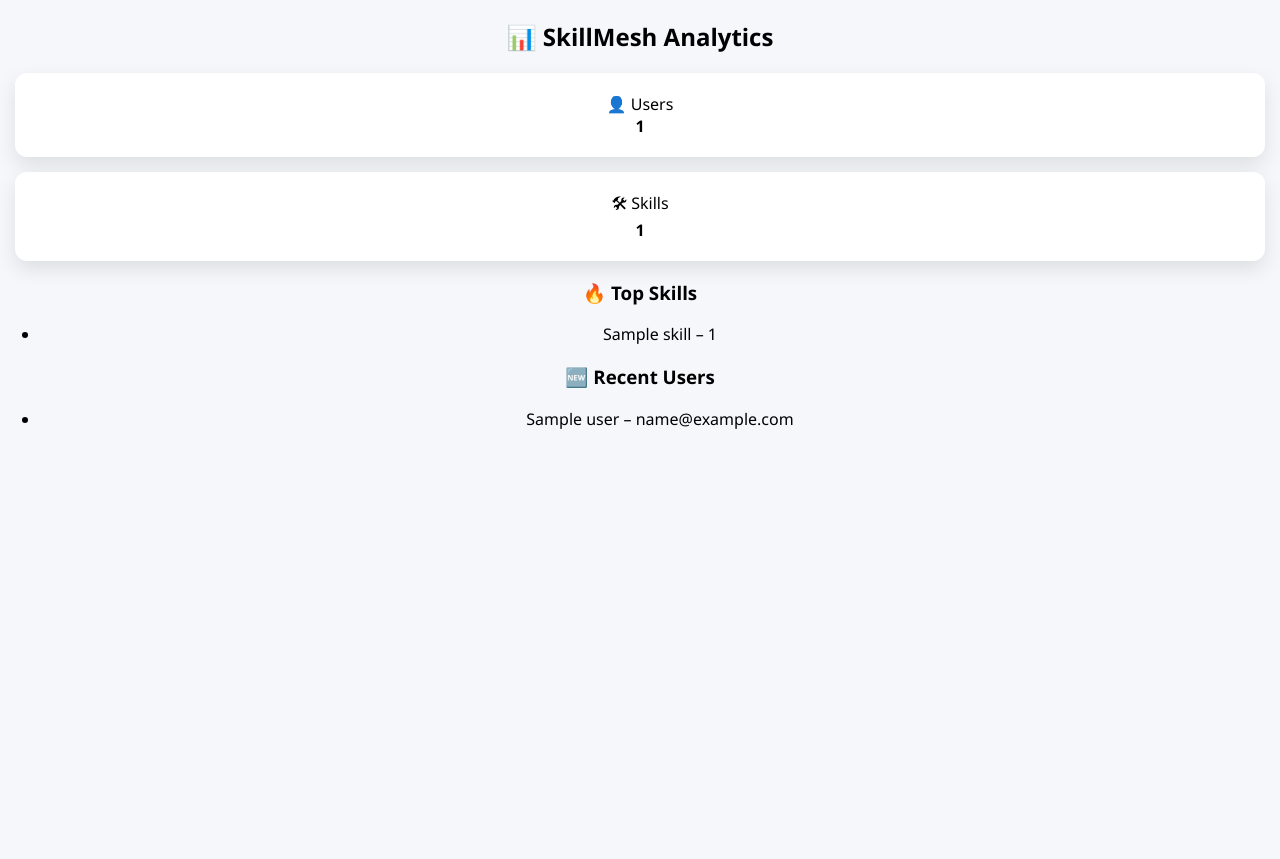
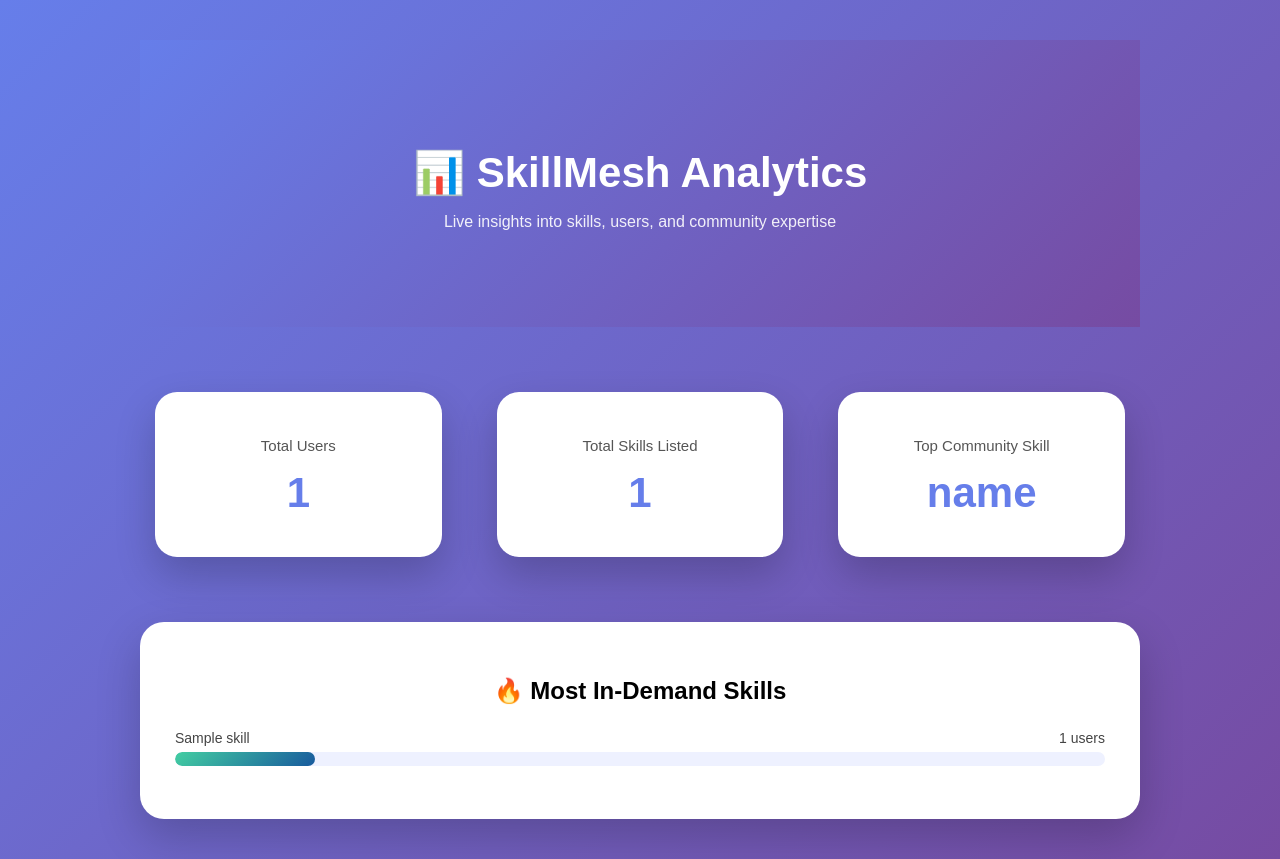
Before and after one commit to Ashith3004/Cognexia, a Flask app: template skillmesh-cognexia/templates/dashboard.html in a window 1280 px wide. Before the commit the page ends 429 px from the top, so only its background shows below. Run offline with Flask 3, Linux system fonts and the light colour scheme; the template is opened without the code that fills it: most values are stand-ins (such as "Sample title", 1, 10 or a date in 2020); parts of the project's set-up code (start-up, migrations or seed data) failed here and were passed over.

Commit message:
Update dashboard.html

```diff
--- a/skillmesh-cognexia/templates/dashboard.html
+++ b/skillmesh-cognexia/templates/dashboard.html
@@ -1,31 +1,172 @@
 <!DOCTYPE html>
-<html>
+<html lang="en">
 <head>
-  <title>Analytics Dashboard</title>
-  <link rel="stylesheet" href="/static/css/style.css">
+    <meta charset="UTF-8">
+    <title>Analytics Dashboard | SkillMesh</title>
+    <link rel="stylesheet" href="/static/css/style.css">
+
+    <style>
+        body {
+            background: linear-gradient(135deg, #667eea, #764ba2);
+            min-height: 100vh;
+            font-family: 'Poppins', sans-serif;
+        }
+
+        .container {
+            max-width: 1000px;
+            margin: auto;
+            padding: 40px 20px;
+        }
+
+        .hero {
+            text-align: center;
+            color: white;
+            margin-bottom: 50px;
+        }
+
+        .hero h1 {
+            font-size: 42px;
+            margin-bottom: 10px;
+        }
+
+        .hero p {
+            opacity: 0.9;
+            font-size: 16px;
+        }
+
+        .stats {
+            display: grid;
+            grid-template-columns: repeat(auto-fit, minmax(220px, 1fr));
+            gap: 25px;
+            margin-bottom: 50px;
+        }
+
+        .stat-card {
+            background: white;
+            border-radius: 22px;
+            padding: 30px;
+            text-align: center;
+            box-shadow: 0 18px 40px rgba(0,0,0,0.2);
+            animation: fadeUp 0.5s ease;
+        }
+
+        .stat-card h2 {
+            font-size: 42px;
+            color: #667eea;
+            margin: 10px 0;
+        }
+
+        .stat-card p {
+            color: #555;
+            font-size: 15px;
+        }
+
+        .section {
+            background: white;
+            border-radius: 24px;
+            padding: 35px;
+            box-shadow: 0 18px 45px rgba(0,0,0,0.2);
+            animation: fadeUp 0.6s ease;
+        }
+
+        .section h2 {
+            margin-bottom: 25px;
+        }
+
+        .skill-bar {
+            margin-bottom: 18px;
+        }
+
+        .skill-label {
+            display: flex;
+            justify-content: space-between;
+            margin-bottom: 6px;
+            font-size: 14px;
+            color: #444;
+        }
+
+        .bar {
+            width: 100%;
+            height: 14px;
+            background: #eef1ff;
+            border-radius: 10px;
+            overflow: hidden;
+        }
+
+        .fill {
+            height: 100%;
+            border-radius: 10px;
+            background: linear-gradient(135deg, #43cea2, #185a9d);
+            animation: grow 1s ease;
+        }
+
+        @keyframes fadeUp {
+            from {opacity:0; transform: translateY(25px);}
+            to {opacity:1; transform: translateY(0);}
+        }
+
+        @keyframes grow {
+            from {width:0;}
+        }
+    </style>
 </head>
+
 <body>
 
-<h2>📊 SkillMesh Analytics</h2>
+<div class="container">
 
-<div class="stats">
-  <div class="stat-card">👤 Users<br><b>{{ total_users }}</b></div>
-  <div class="stat-card">🛠 Skills<br><b>{{ total_skills }}</b></div>
+    <!-- HERO -->
+    <div class="hero">
+        <h1>📊 SkillMesh Analytics</h1>
+        <p>Live insights into skills, users, and community expertise</p>
+    </div>
+
+    <!-- STATS -->
+    <div class="stats">
+        <div class="stat-card">
+            <p>Total Users</p>
+            <h2>{{ total_users }}</h2>
+        </div>
+
+        <div class="stat-card">
+            <p>Total Skills Listed</p>
+            <h2>{{ top_skills | length }}</h2>
+        </div>
+
+        <div class="stat-card">
+            <p>Top Community Skill</p>
+            <h2>
+                {% if top_skills %}
+                    {{ top_skills.keys() | list | first }}
+                {% else %}
+                    —
+                {% endif %}
+            </h2>
+        </div>
+    </div>
+
+    <!-- TOP SKILLS -->
+    <div class="section">
+        <h2>🔥 Most In-Demand Skills</h2>
+
+        {% if top_skills %}
+            {% for skill, count in top_skills.items() %}
+            <div class="skill-bar">
+                <div class="skill-label">
+                    <span>{{ skill }}</span>
+                    <span>{{ count }} users</span>
+                </div>
+                <div class="bar">
+                    <div class="fill" style="width: {{ count * 15 }}%;"></div>
+                </div>
+            </div>
+            {% endfor %}
+        {% else %}
+            <p>No data available yet.</p>
+        {% endif %}
+    </div>
+
 </div>
-
-<h3>🔥 Top Skills</h3>
-<ul>
-  {% for skill, count in top_skills %}
-    <li>{{ skill }} – {{ count }}</li>
-  {% endfor %}
-</ul>
-
-<h3>🆕 Recent Users</h3>
-<ul>
-  {% for u in recent_users %}
-    <li>{{ u.name }} – {{ u.email }}</li>
-  {% endfor %}
-</ul>
 
 </body>
 </html>
```
